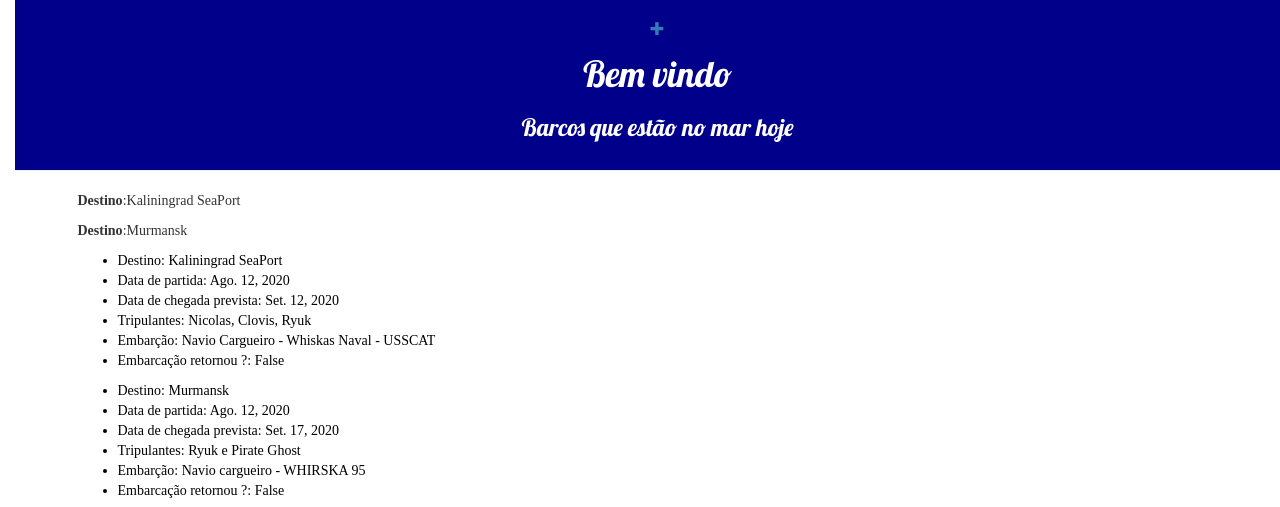
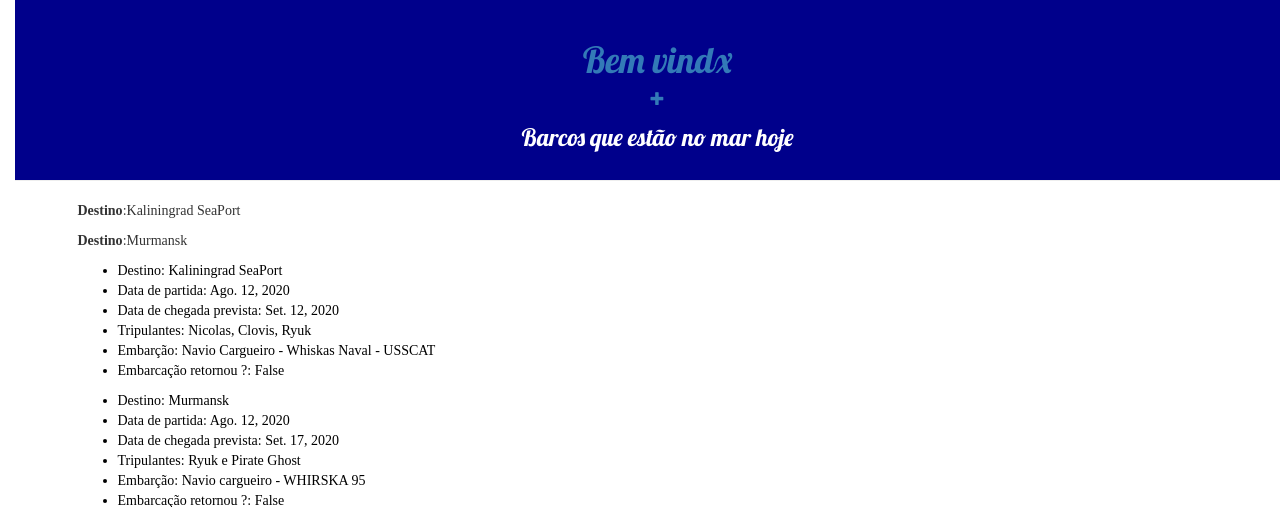
Before and after one commit to CamilaBodack/quem-foi-para-o-mar, a Django app: page /informativos/ in a window 1280 px wide. Shown: the top 507 px of the page. Run offline with Django 3.2, Linux system fonts and the light colour scheme; data comes from the database, SQL or seed files in the repository; some libraries are stand-ins or nearby versions.

Commit message:
insere na url o name=criar_viagem para resolve noreverse match

```diff
--- a/quem_foi_para_mar_core/forms.py
+++ b/quem_foi_para_mar_core/forms.py
@@ -6,4 +6,5 @@ class ViagemForm(forms.ModelForm):
 
     class Meta:
         model = Viagem
-        fields = ('__all__')
+        fields = ('destino', 'data_partida', 'data_chegada_prevista',
+                  'tripulacao', 'embarcacao_id', 'pescador_id')
--- a/quem_foi_para_mar_core/templates/quem_foi_para_mar_core/base.html
+++ b/quem_foi_para_mar_core/templates/quem_foi_para_mar_core/base.html
@@ -11,8 +11,8 @@
 
   <body>
       <div class="page-header">
-        <a href="{% url 'criar_viagem' %}" class="top-menu"><span class="glyphicon glyphicon-plus"></span></a>
-        <h1>Bem vindo</h1>
+         <h1><a href="/">Bem vindx</a></h1>
+           <a href= "{% url "criar_viagem" %}"><span class="glyphicon glyphicon-plus"></span></a>
         <h3>Barcos que estão no mar hoje</h3>
       </div>
       <div class="content container">
--- a/quem_foi_para_mar_core/templates/quem_foi_para_mar_core/criar_viagem.html
+++ b/quem_foi_para_mar_core/templates/quem_foi_para_mar_core/criar_viagem.html
@@ -3,7 +3,7 @@
 {% block content %}
     <h2>Nova viagem</h2>
     <form method="POST" class="post-form">{% csrf_token %}
-        {{ form.as_p }}
+            {{ form.as_p }}
         <button type="submit" class="save btn btn-default">Salvar</button>
     </form>
 {% endblock %}
--- a/quem_foi_para_mar_core/urls.py
+++ b/quem_foi_para_mar_core/urls.py
@@ -12,11 +12,11 @@ router.register(r"contato", ContatoViewSet)
 
 
 urlpatterns = [
-    path('', views.ViagemViewSet.list_barcos, name='Listar barcos'),
+    path('', views.ViagemViewSet.list_barcos, name='list_barcos'),
     path('pescador/', views.PescadorViewSet),
     path('embarcacao/', views.EmbarcacaoViewSet),
     path('viagem/', views.ViagemViewSet),
     path('contato/', views.ContatoViewSet),
-    path('criar/viagem/', views.ViagemViewSet.criar_viagem, name='Criar viagem'),
+    path('criar_viagem/', views.ViagemViewSet.criar_viagem, name='criar_viagem')
 
 ]
--- a/quem_foi_para_mar_core/views.py
+++ b/quem_foi_para_mar_core/views.py
@@ -1,10 +1,9 @@
-from django.shortcuts import render, get_object_or_404
+from django.shortcuts import render
 from rest_framework import viewsets
 from django.utils import timezone
 from .models import Pescador, Embarcacao, Viagem, Contato
 from .serializers import (PescadorSerializer, EmbarcacaoSerializer,
                           ViagemSerializer, ContatoSerializer)
-from rest_framework import status
 from rest_framework.decorators import api_view
 from .forms import ViagemForm
 
@@ -23,16 +22,17 @@ class ViagemViewSet(viewsets.ModelViewSet):
     queryset = Viagem.objects.all()
     serializer_class = ViagemSerializer
 
+    @api_view(['GET', 'POST'])
+    def criar_viagem(request):
+        nova_viagem = ViagemForm()
+        return render(request, 'quem_foi_para_mar_core/criar_viagem.html', {'nova_viagem': nova_viagem})
+
+
     @api_view(['GET'])
     def list_barcos(request):
         barcos_no_mar_hoje = Viagem.objects.filter(data_partida=timezone.now()).order_by('data_partida')
         return render(request, 'quem_foi_para_mar_core/informativos.html', {'barcos_no_mar_hoje': barcos_no_mar_hoje})
 
-    @api_view(['POST'])
-    def criar_viagem(request):
-        criar_viagem = ViagemForm()
-        return render(request, 'quem_foi_para_mar_core/criar_viagem.html', {'criar_viagem': criar_viagem})
-
 
 class ContatoViewSet(viewsets.ModelViewSet):
     queryset = Contato.objects.all()
```
